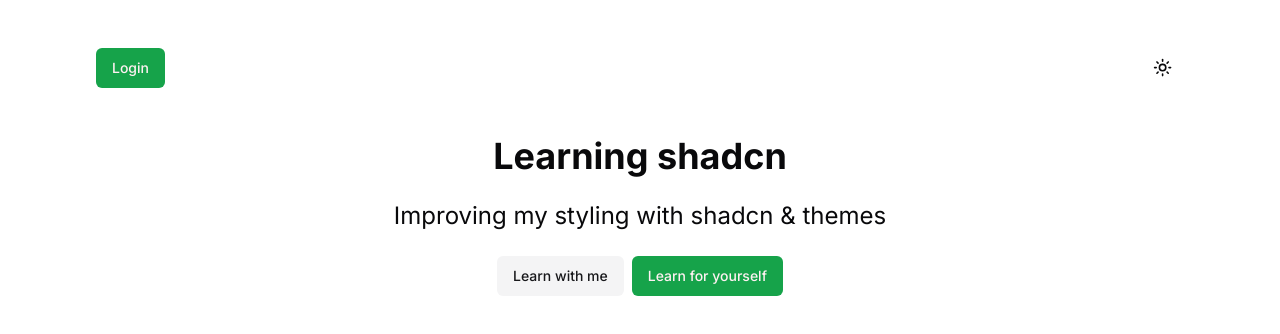
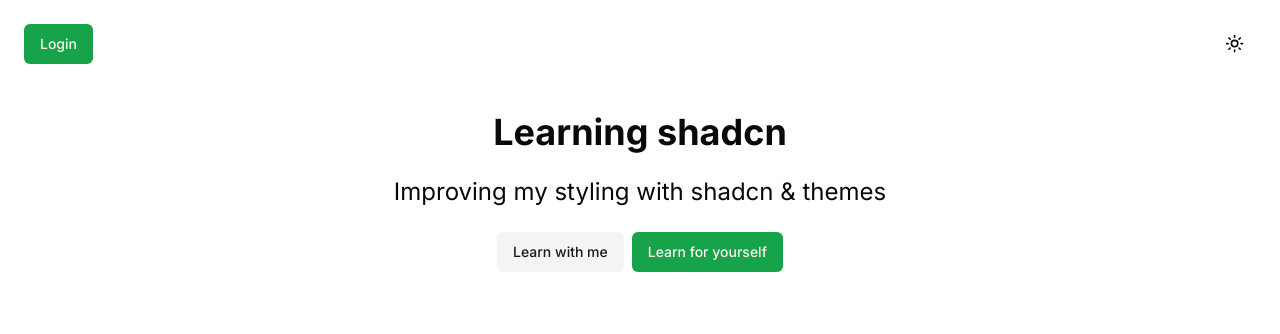
Before and after one commit to KrokoNinja/meetingroom-planer, a Next.js app: page / in a window 1280 px wide. Shown: the top 334 px of the page. Built offline with nearby package versions, Linux system fonts and the light colour scheme.

Commit message:
adjust 404 page styling

```diff
--- a/app/layout.tsx
+++ b/app/layout.tsx
@@ -2,6 +2,7 @@
 import { Inter } from "next/font/google";
 import "./globals.css";
 import { ThemeProvider } from "@/components/ThemeProvider";
+import Nav from "@/components/ui/Nav";
 
 const inter = Inter({ subsets: ["latin"] });
 
@@ -17,13 +18,14 @@
 }>) {
   return (
     <html lang="en">
-      <body className={inter.className}>
+      <body className={`${inter.className} flex flex-col p-6 h-[100vh]`}>
         <ThemeProvider
           attribute="class"
           defaultTheme="system"
           enableSystem
           disableTransitionOnChange
         >
+          <Nav />
           {children}
         </ThemeProvider>
       </body>
--- a/app/not-found.tsx
+++ b/app/not-found.tsx
@@ -3,7 +3,7 @@
 
 export default function NotFound() {
   return (
-    <div className="flex flex-col justify-center text-center items-center h-[100vh]">
+    <div className="flex flex-col justify-center text-center items-center h-full">
       <h1 className="text-6xl pb-4">404</h1>
       <h2 className="text-4xl font-bold pb-4">Not Found</h2>
       <p className="italic pb-6 text-2xl">Could not find requested resource</p>
--- a/app/page.tsx
+++ b/app/page.tsx
@@ -4,7 +4,6 @@
 export default function RootPage() {
   return (
     <main className="flex flex-col gap-12 px-12 py-6 md:px-24 lg:px-24 lg:py-12">
-      <Nav />
       <Home />
     </main>
   );
```
